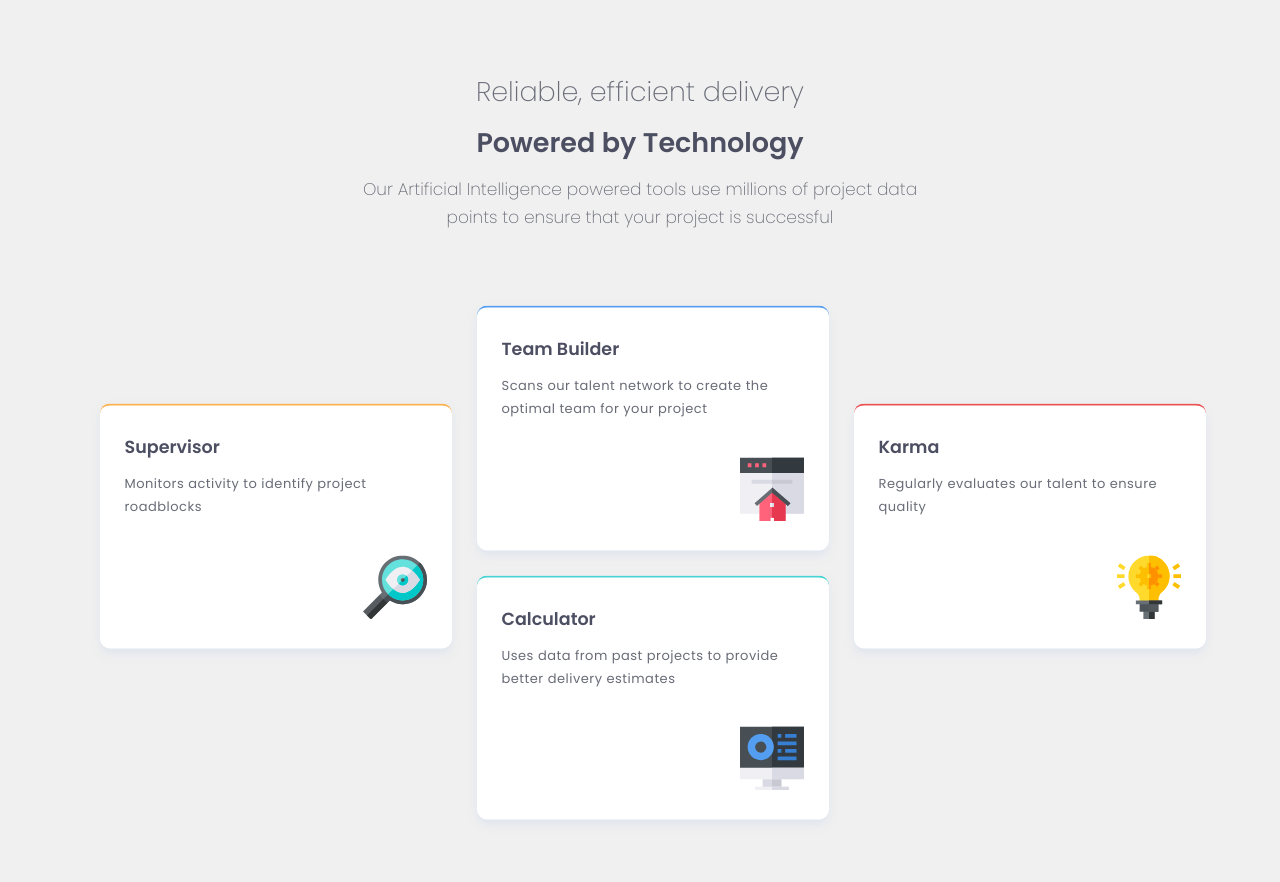
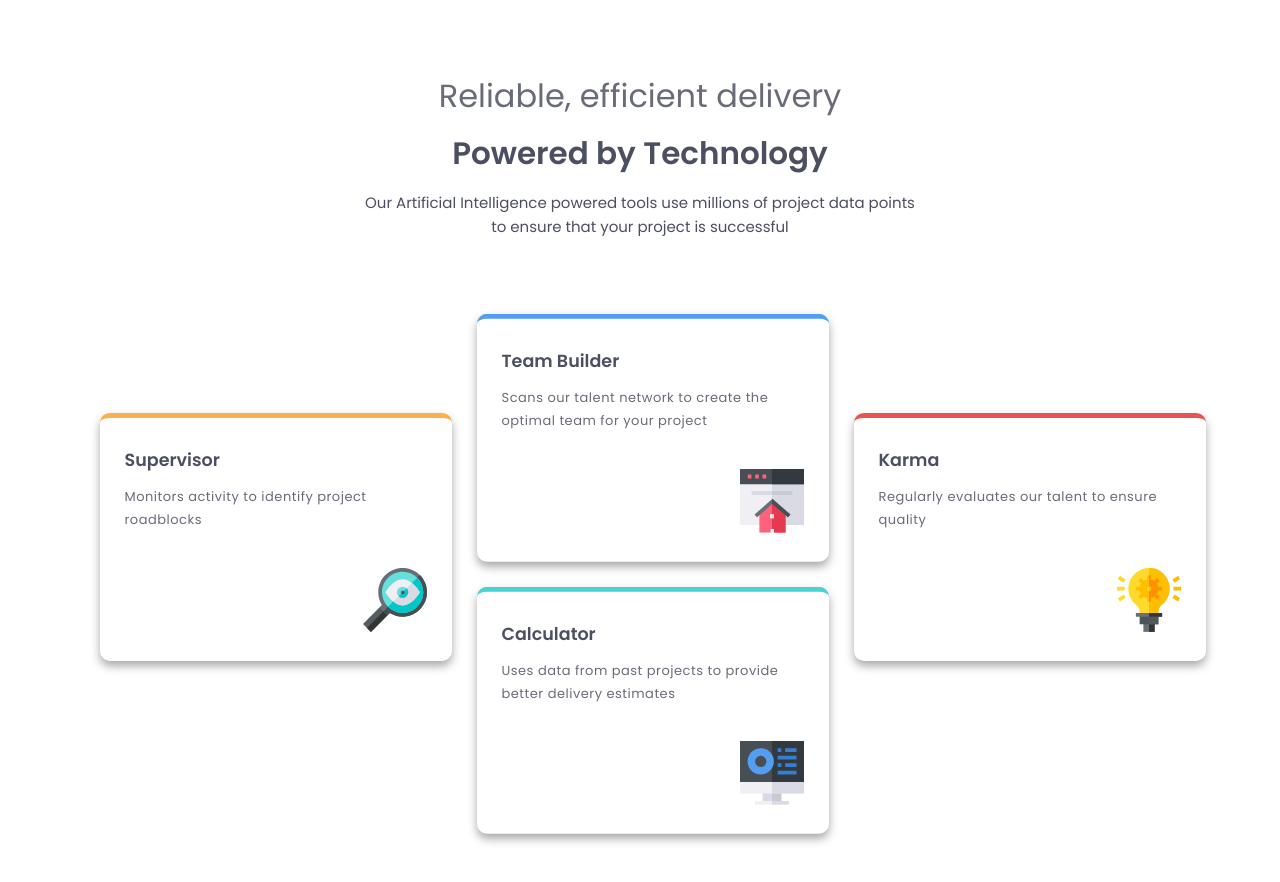
Before and after one commit to neouruguayancr/Four-card-feature-section, a plain HTML site: page index.html in a window 1280 px wide. Drawn offline with Linux system fonts and the light colour scheme.

Commit message:
feat: css

```diff
--- a/styles/styles.css
+++ b/styles/styles.css
@@ -2,6 +2,8 @@
   margin: 0;
   padding: 0;
   box-sizing: border-box;
+  max-width: 100%;
+  height: auto;
 }
 
 :root {
@@ -20,7 +22,7 @@
 body {
   font-family: "Poppins", sans-serif;
   font-size: 15px;
-  background-color: rgb(241, 240, 240);
+  background-color: var(--White);
 }
 
 .container {
@@ -75,22 +77,22 @@ header {
 }
 
 header h1 {
-  font-size: 27px;
-  font-weight: 300;
+  font-size: 32px;
+  font-weight: 400;
   color: var(--grayishBlue);
 }
 
 header h2 {
-  font-size: 27px;
+  font-size: 31px;
   color: var(--darkBlue);
   margin-top: 8px;
   margin-bottom: 12px;
 }
 
 header p {
-  color: var(--grayishBlue);
-  font-size: 17px;
-  font-weight: 300;
+  color: var(--darkBlue);
+  font-size: 15px;
+  font-weight: 400;
   width: 100%;
   max-width: 555px;
   margin: 0 auto;
@@ -107,8 +109,8 @@ header p {
   max-width: 352px;
   margin: 0 auto 25px auto;
   border-radius: 10px;
-  border-top: 2px solid transparent;
-  box-shadow: 0px 5px 10px 0px rgba(216, 226, 238, 0.75);
+  border-top: 5px solid transparent;
+  box-shadow: 0px 5px 10px 0px var(--lightGray);
 }
 
 .cards .card:nth-last-of-type(1) {
```
